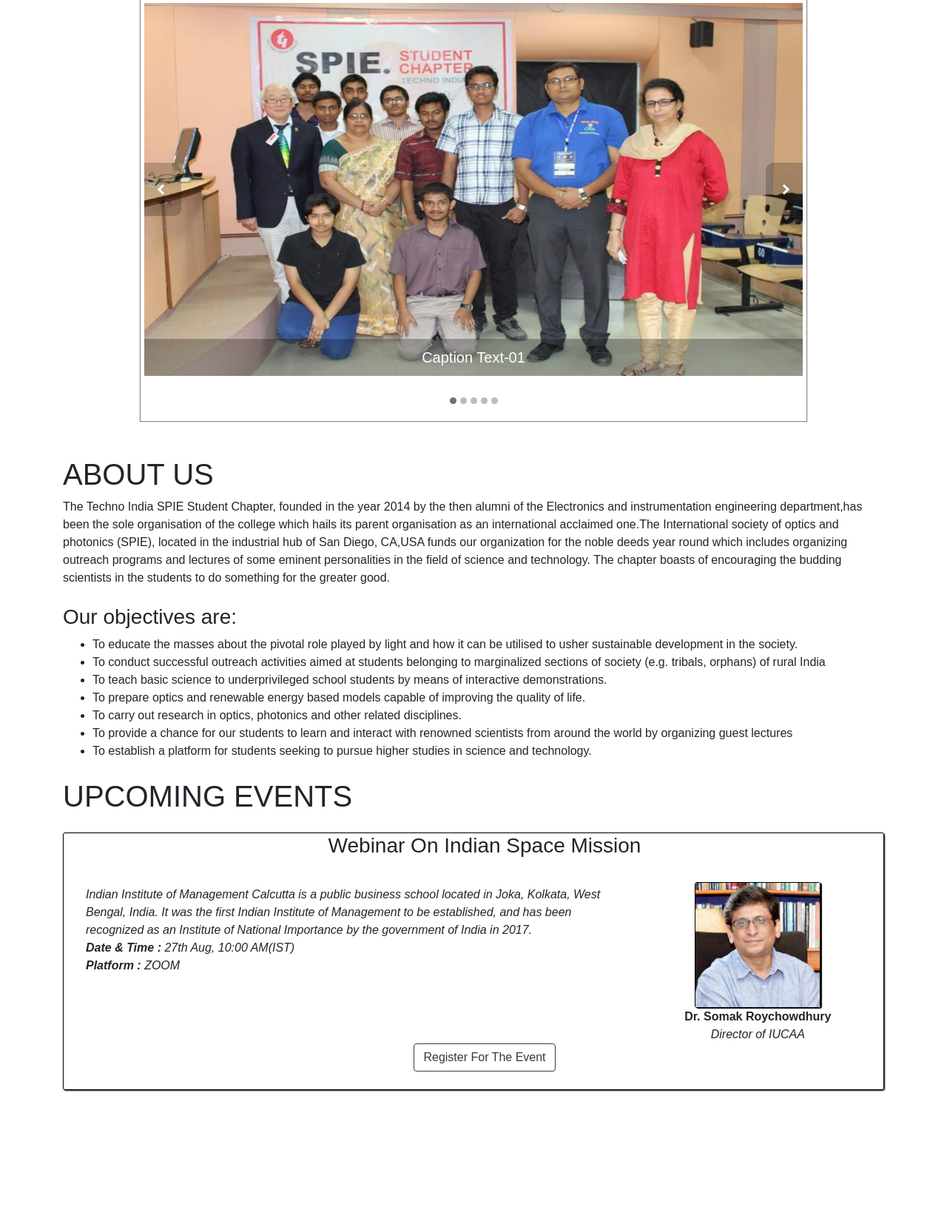
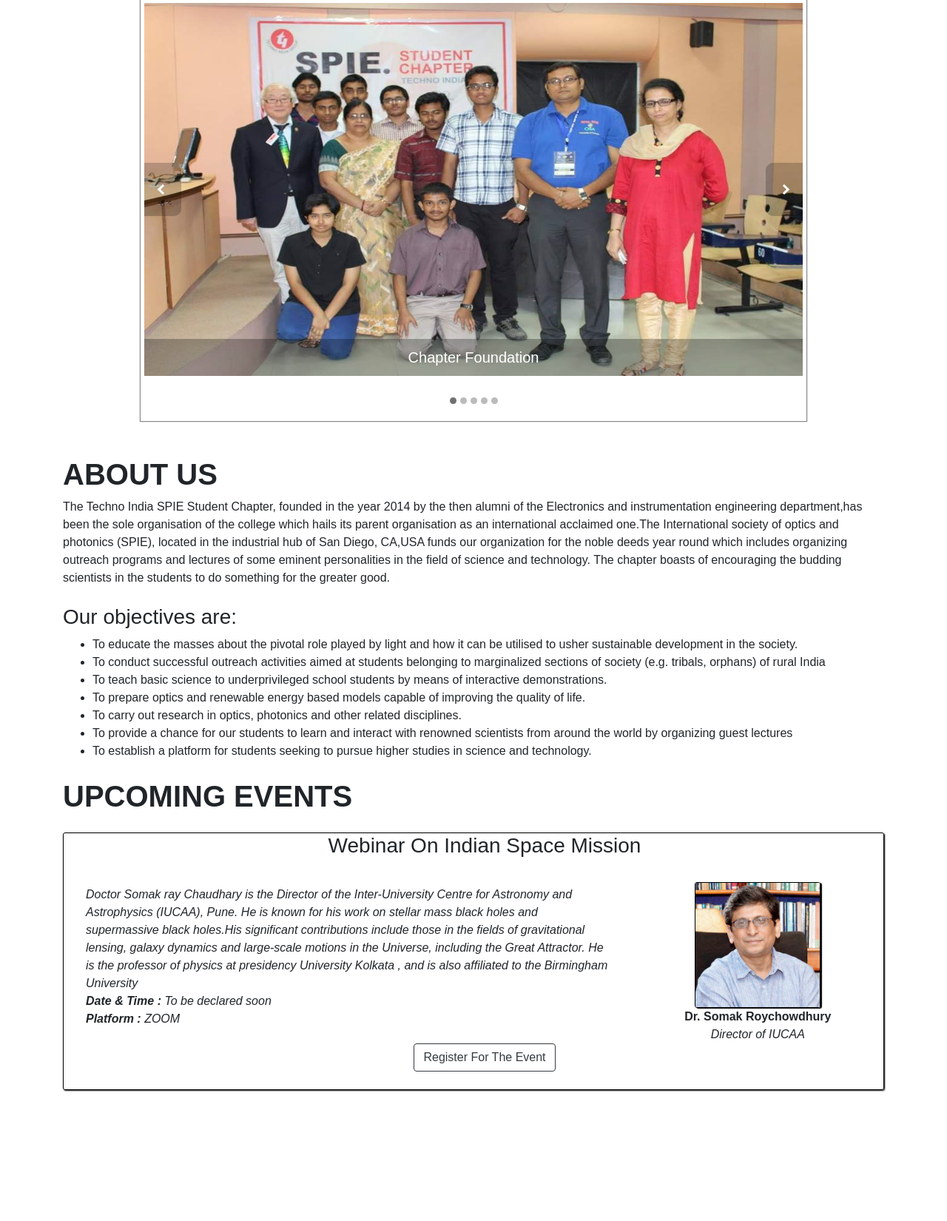
Before and after one commit to SPIE-Techno-India-Student-Chapter/SPIE_Website, a Flask app: page / in a window 1280 px wide. Shown: the part 57-1707 px from the top of the page at 74% size. Run offline with Flask 2, Linux system fonts and the light colour scheme; some libraries are stand-ins or nearby versions.

Commit message:
Edits, requirements

```diff
--- a/static/css/style.css
+++ b/static/css/style.css
@@ -259,7 +259,6 @@
 .about-lecturer{
     font-style: italic;
     text-align: left;
-    float: right;
     margin-top: 30px;
     width: 80%;
 
@@ -281,6 +280,18 @@
     height: 300px;
     width: 100%;
 }
+.heading{
+    font-size: 25px;
+}
+
+.about-lecturer{
+    font-style: italic;
+    text-align: center;
+    margin-top: 30px;
+    width: 80%;
+
+
+}
 
 }
 
--- a/templates/index.html
+++ b/templates/index.html
@@ -44,23 +44,23 @@
         <div class="captionTextHolder"><p class="captionText slideTextFromTop"></p></div>
         <div class="imageHolder">
             <img src="/static/img/foundation.jpg">
-            <p class="captionText">Caption Text-01</p>
+            <p class="captionText">Chapter Foundation</p>
         </div>
         <div class="imageHolder">
             <img src="/static/img/lecturer.jpg">
-            <p class="captionText">Caption Text-02</p>
+            <p class="captionText">Wavicle</p>
         </div>
         <div class="imageHolder">
             <img src="/static/img/wavicle.jpg">
-            <p class="captionText">Caption Text-03</p>
+            <p class="captionText">Wavicle 3.0</p>
         </div>
         <div class="imageHolder">
             <img src="/static/img/wio.jpg">
-            <p class="captionText">Caption Text-04</p>
+            <p class="captionText">Women In Optics</p>
         </div>
         <div class="imageHolder">
             <img src="/static/img/outreach.jpg">
-            <p class="captionText">Caption Text-04</p>
+            <p class="captionText">Outereach</p>
         </div>
 
     </div>
@@ -70,7 +70,7 @@
 <div id="about" class="container">
   <br>
   <br>
-  <h1>ABOUT US</h1>
+  <h1 class="heading" style="font-weight: bolder; font-family: Arial, Helvetica, sans-serif;">ABOUT US</h1>
   The Techno India SPIE Student Chapter,
   founded in the year 2014 by the then
   alumni of the Electronics and instrumentation engineering department,has
@@ -111,7 +111,7 @@
 
 
 <div class="container" id="events">
-  <h1>UPCOMING EVENTS</h1>
+  <h1 class="heading" style="font-weight: bolder; font-family: Arial, Helvetica, sans-serif;">UPCOMING EVENTS</h1>
 <div class="event-details">
   <div id="event-title">
   <h3>Webinar On Indian Space Mission</h3>
@@ -121,12 +121,10 @@
 <div class="row">
 
   <span class="col-sm-8 about-lecturer">
-  Indian Institute of Management Calcutta is a public business school
-    located in Joka, Kolkata, West Bengal,
-    India. It was the first Indian Institute of Management to be established,
-    and has been recognized as an Institute of National Importance by the government of India
-    in 2017. <br>
-    <span style="font-weight: bolder">Date & Time :</span> <span>27th Aug, 10:00 AM(IST)</span>
+    Doctor Somak ray Chaudhary is the Director of the Inter-University Centre for Astronomy and Astrophysics (IUCAA), Pune.
+    He is known for his work on stellar mass black holes and supermassive black holes.His significant contributions include those
+    in the fields of gravitational lensing, galaxy dynamics and large-scale motions in the Universe, including the Great Attractor. He is the professor of physics at presidency University Kolkata , and is also affiliated to the Birmingham University <br>
+    <span style="font-weight: bolder">Date & Time :</span> <span>To be declared soon</span>
     <br>
     <span style="font-weight: bolder">Platform :</span> <span>ZOOM</span>
 
@@ -176,8 +174,8 @@
 
   <div class="icons">
 
-    <a href="#"><i class="fa fa-facebook-square" style="font-size:36px"></i></a>
-    <a href="#"><i class="fa fa-instagram" style="font-size:36px;color: rgb(230, 44, 75)"></i></a>
+    <a href="https://www.facebook.com/spie.technoindia/" target="blank_"><i class="fa fa-facebook-square" style="font-size:36px"></i></a>
+    <a href="https://www.instagram.com/spie.tmsl/?igshid=1405p80lkgjw7" target="blank_"><i class="fa fa-instagram" style="font-size:36px;color: rgb(230, 44, 75)"></i></a>
 
 
   </div>
```
Also changed, not shown: requirements.txt (added, +8 -0 lines).
